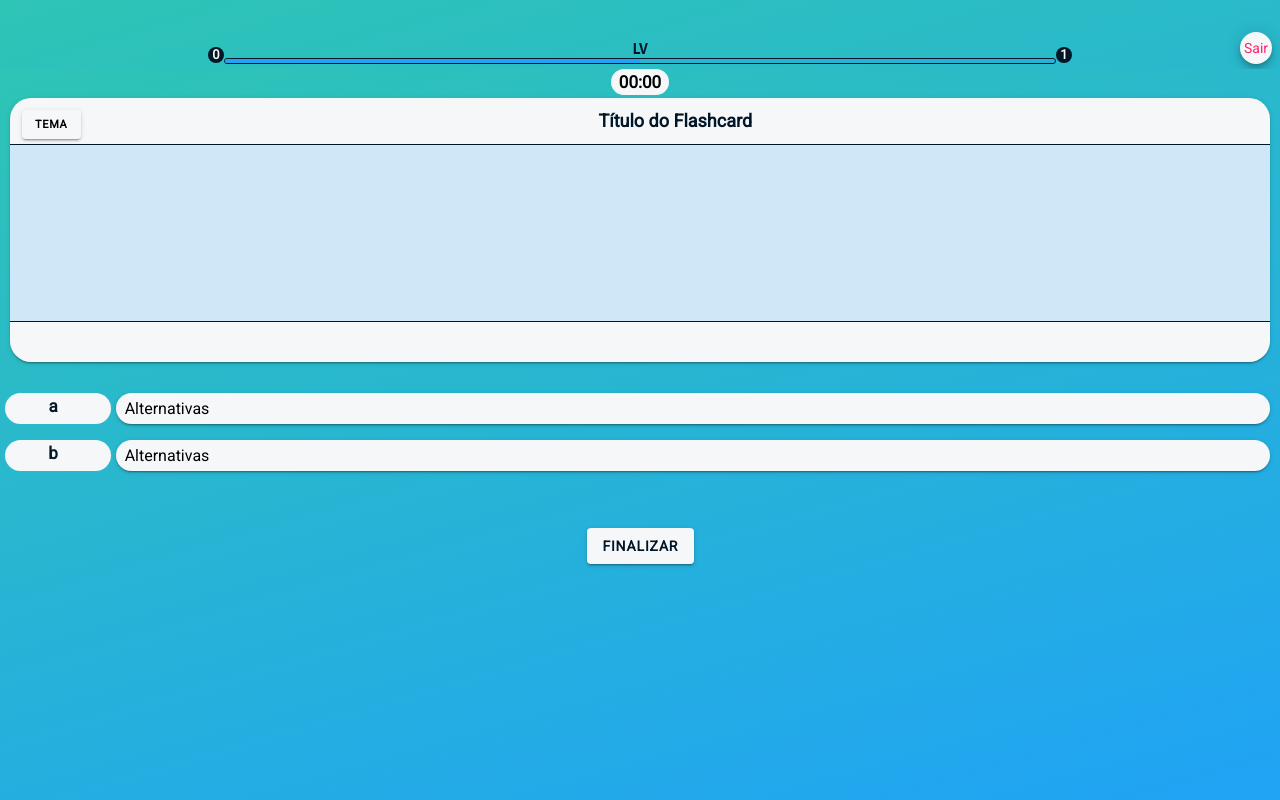
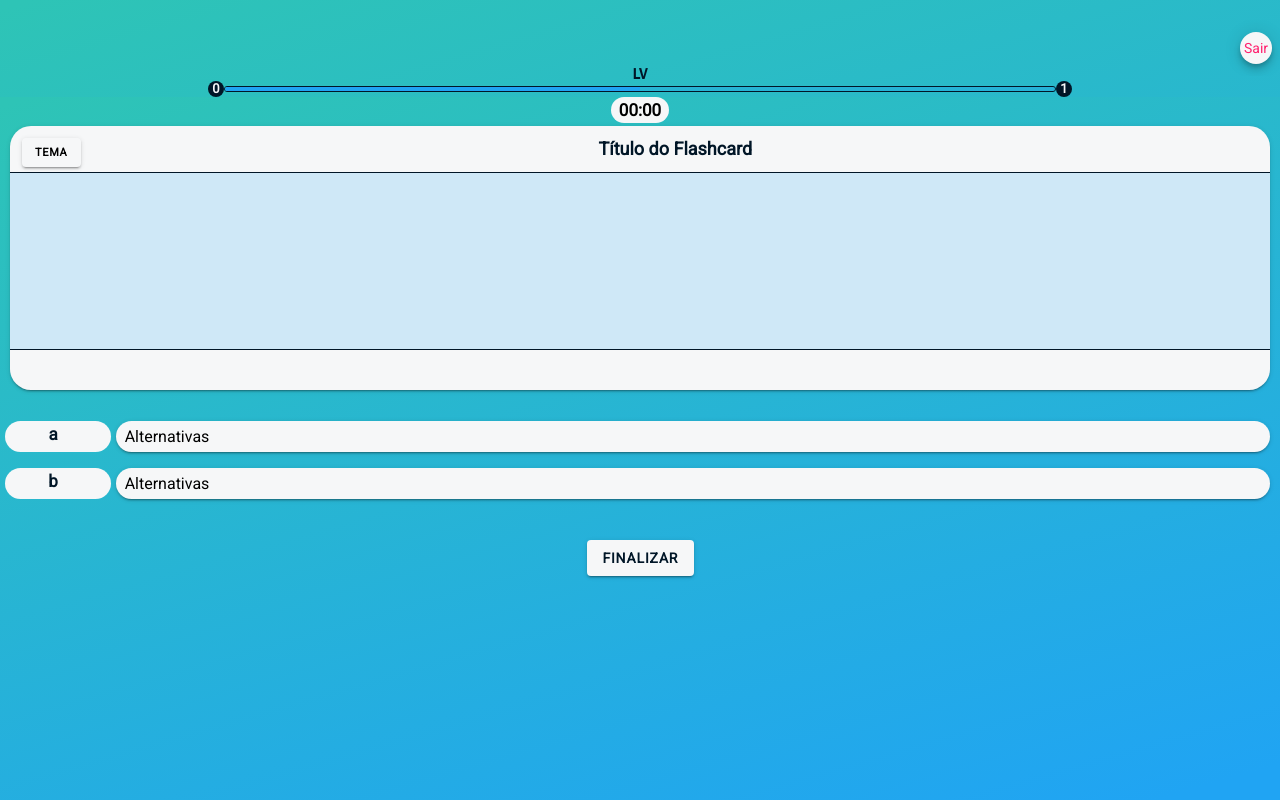
Before and after one commit to Lucasfield3/fixer-ionic-react, a React (Create React App) app: page /AnswerAlternativa in a window 1280 px wide. Built offline with nearby package versions, Linux system fonts and the light colour scheme.

Commit message:
answer tela edit quase feito

```diff
--- a/src/components/AnswerAlternativa/styles.css
+++ b/src/components/AnswerAlternativa/styles.css
@@ -18,12 +18,13 @@
   flex-direction: column;
   justify-content: center;
   width: 100%;
-  margin-top: -2rem;
+  margin-top: -0.8rem;
 }
 .label-lvl{
   color: var(--ion-color-dark);
   font-weight: bold;
   font-size: 15px;
+  margin-bottom: -0.2rem;
   font-family: 'Archivo Narrow', sans-serif;
 }
 
@@ -51,7 +52,7 @@
   border-radius: 8rem;
   margin-top: 0.3rem;
   width: 65%;
-  border: 1px var(--ion-color-dark) solid;
+  border: 0.5px var(--ion-color-dark) solid;
 }
 .item-input-dissertativa{
 
@@ -528,7 +529,7 @@ ion-item{
     box-shadow: 0 0 10px var(--light);
 }
 .row-btn-final{
-  margin-top: 3rem;
+  margin-top: 2rem;
 }
 .btn-final{
   background: var(--ion-color-light);
--- a/src/components/Card_stats_result/styles.css
+++ b/src/components/Card_stats_result/styles.css
@@ -74,7 +74,6 @@
     font-size: 20px;
     font-weight: bold;
     font-family: 'Archivo Narrow', sans-serif;
-    margin-top: 0.5rem;
 }
 
 .row-acertou-exp{
@@ -102,4 +101,5 @@
 }
 .container-result > ion-row{
   border-bottom: 0.5px rgb(211, 209, 209) solid;
+  margin-top: 0.8rem;
 }
--- a/src/pages/Flash-cards/Cards/Cards.tsx
+++ b/src/pages/Flash-cards/Cards/Cards.tsx
@@ -1,10 +1,9 @@
 import React from 'react';
 import './style.css';
 import {
-IonCard, IonIcon, IonImg, IonLabel, IonTitle
+IonCard,  IonImg, IonLabel, IonTitle
 } from '@ionic/react';
 import imgCardIcon from '../../../Assets/images/cardicon.png'
-import { card } from 'ionicons/icons';
 
 
 const Cards: React.FC<{onClick:()=>void;id:string;title:string;type:string}> = props=>{
--- a/src/pages/Flash-cards/Cards/style.css
+++ b/src/pages/Flash-cards/Cards/style.css
@@ -12,18 +12,6 @@
     color: var(--ion-color-dark);
     cursor: pointer;
     transition: all 75ms ease-out;
-}
-
-ion-title{
-    margin-bottom: -1rem;
-}
-
-ion-img{
-    margin: -5rem 0;
-}
-
-ion-label{
-    margin: -6px 0;
 }
 
 .ios .cards:hover{
```
